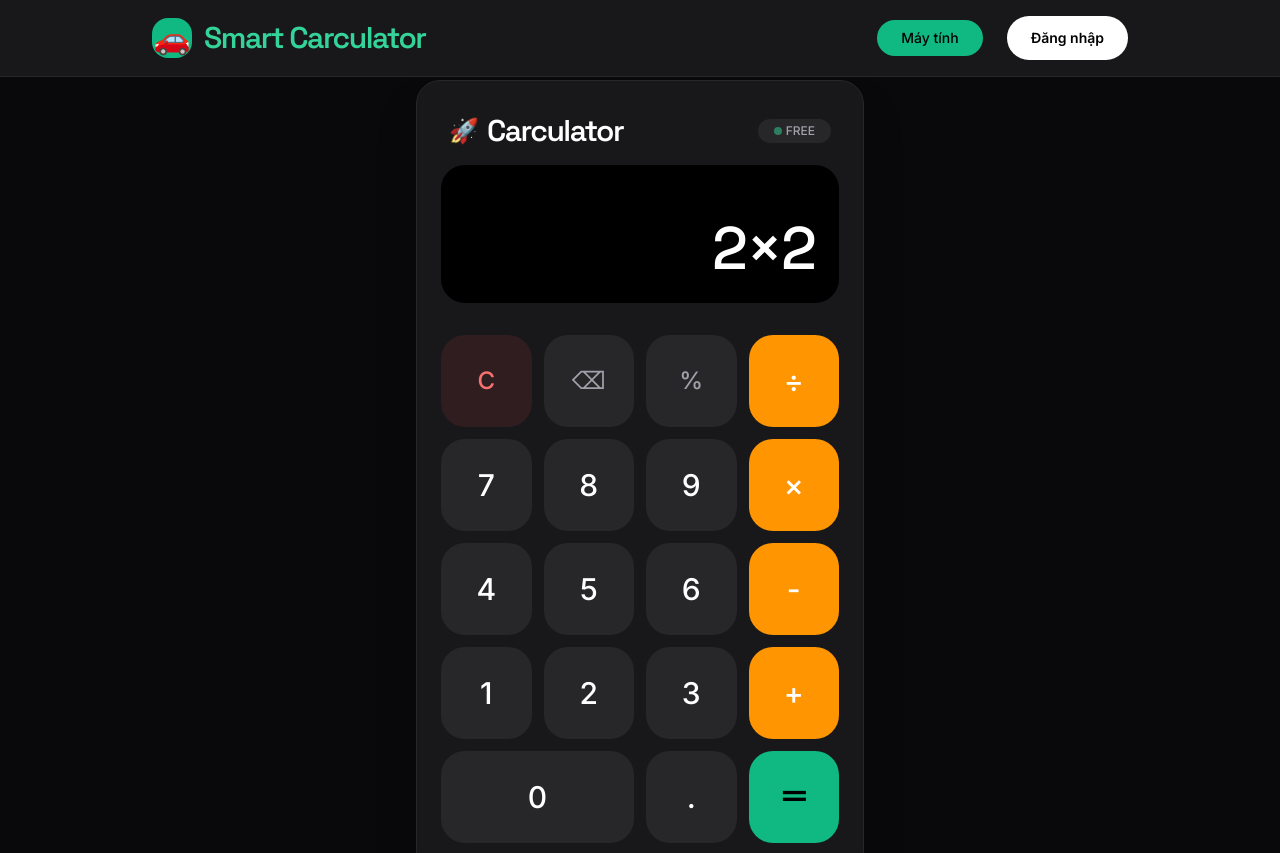
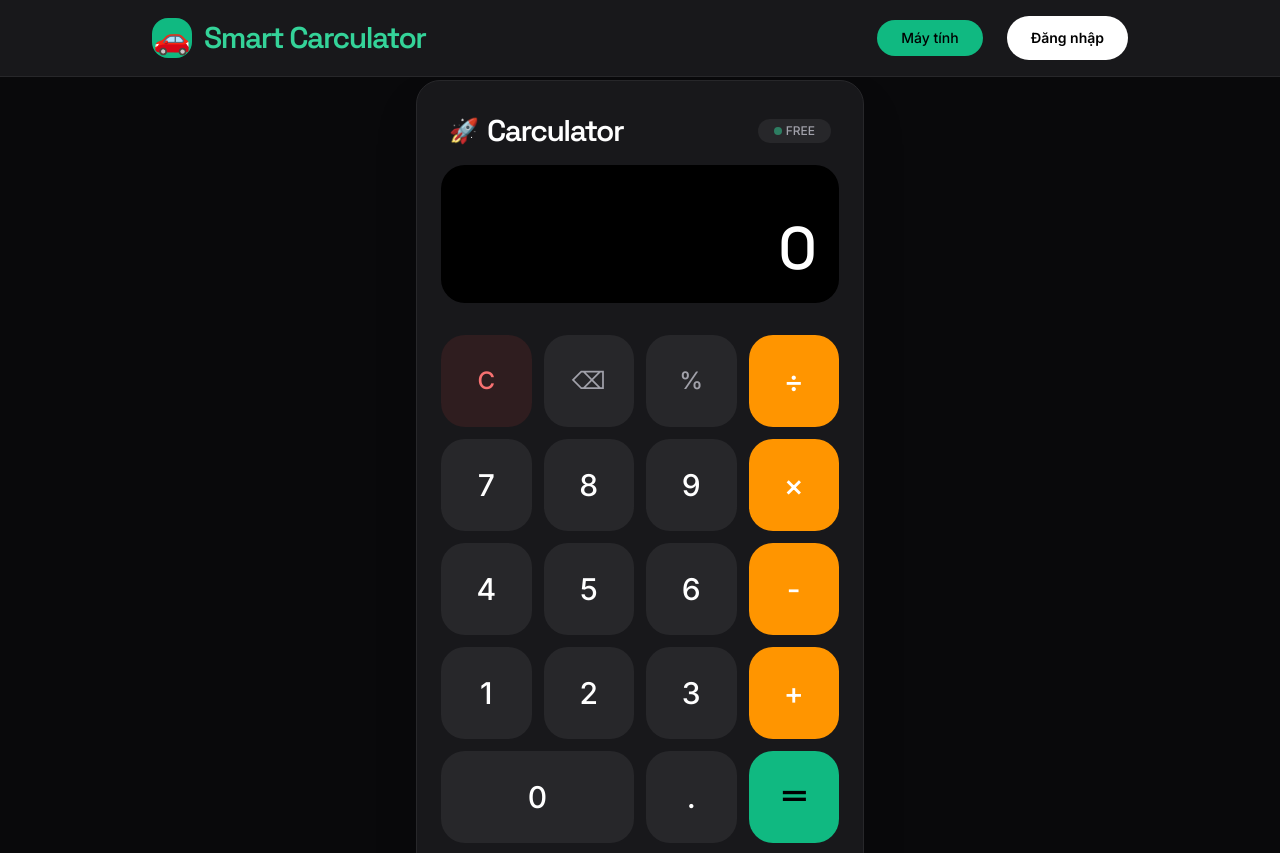
Before and after one commit to tiendat206/Smart-Carculator-, a plain HTML site: page index.html in a window 1280 px wide. Shown: the top 853 px of the page. Drawn offline with nearby package versions, Linux system fonts and the light colour scheme.

Commit message:
Fix UI part 1
nothing too much

```diff
--- a/index.html
+++ b/index.html
@@ -434,7 +434,7 @@
             init();
             setTimeout(() => {
                 if (currentExpression === '0') {
-                    currentExpression = '2×2';
+                    currentExpression = '';
                     updateDisplay();
                 }
             }, 800);
```
